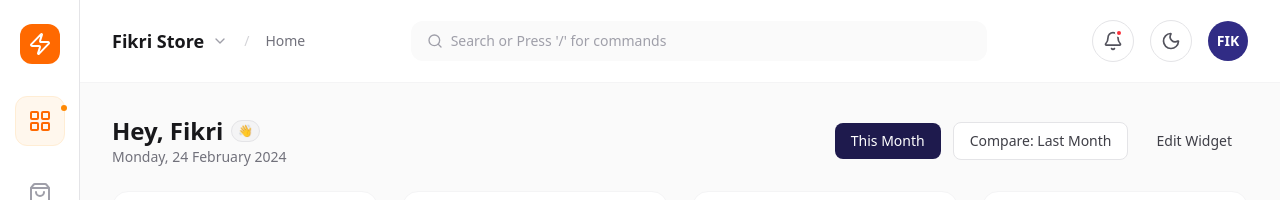
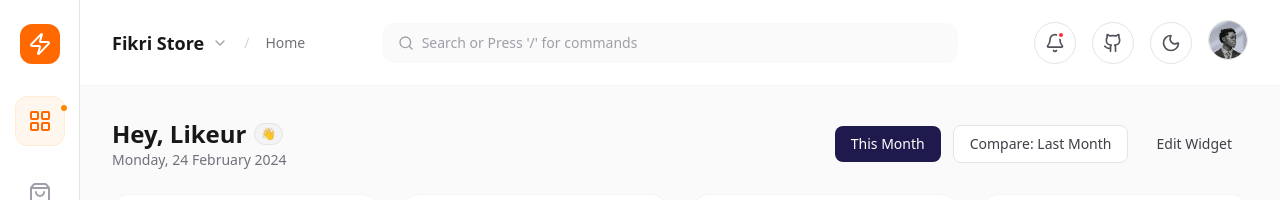
Before and after one commit to Likeur/shopy, a Vue app: page / in a window 1280 px wide. Shown: the top 200 px of the page. Built offline with nearby package versions, Linux system fonts and the light colour scheme; what vue3-apexcharts would draw is missing.

Commit message:
fixe darkmode issues

```diff
--- a/src/components/Dashboard.vue
+++ b/src/components/Dashboard.vue
@@ -139,7 +139,7 @@ const sessionsSeries = [
       <div class="flex items-center justify-between mb-6">
          <div>
             <h1 class="text-2xl font-bold text-zinc-900 dark:text-white flex items-center gap-2">
-               Hey, Fikri
+               Hey, Likeur
                <span class="text-xs text-zinc-400 bg-zinc-100 dark:bg-zinc-800 px-1.5 py-0.5 rounded-full border border-zinc-200 dark:border-zinc-700">👋</span>
             </h1>
             <p class="text-sm text-zinc-500 dark:text-zinc-400">Monday, 24 February 2024</p>
@@ -159,16 +159,16 @@ const sessionsSeries = [
 
       <div class="grid grid-cols-1 md:grid-cols-2 lg:grid-cols-4 gap-6">
         <StatCard title="Sales performance" value="$23,127" :trend="12" icon="sales">
-            <template #icon><BarChart2 class="w-4 h-4 text-zinc-600" /></template>
+            <template #icon><BarChart2 class="w-4 h-4 text-zinc-600 dark:text-zinc-300" /></template>
         </StatCard>
         <StatCard title="Total Sales" value="1,849" :trend="3" icon="dollar">
-            <template #icon><DollarSign class="w-4 h-4 text-zinc-600" /></template>
+            <template #icon><DollarSign class="w-4 h-4 text-zinc-600 dark:text-zinc-300" /></template>
         </StatCard>
          <StatCard title="Average Revenue" value="$15,239" :trend="8" icon="bag">
-            <template #icon><ShoppingBag class="w-4 h-4 text-zinc-600" /></template>
+            <template #icon><ShoppingBag class="w-4 h-4 text-zinc-600 dark:text-zinc-300" /></template>
         </StatCard>
          <StatCard title="Average Order" value="2,034" :trend="-3" icon="bag">
-            <template #icon><Package class="w-4 h-4 text-zinc-600" /></template>
+            <template #icon><Package class="w-4 h-4 text-zinc-600 dark:text-zinc-300" /></template>
         </StatCard>
       </div>
     </div>
--- a/src/components/Header.vue
+++ b/src/components/Header.vue
@@ -1,6 +1,6 @@
 <script setup>
 import { ref } from 'vue';
-import { Search, Bell, Moon, Sun, ChevronDown, User, Settings, LogOut, FileText, BadgeCheck, Menu } from 'lucide-vue-next';
+import { Search, Bell, Moon, Sun, ChevronDown, User, Settings, LogOut, FileText, BadgeCheck, Menu, Github } from 'lucide-vue-next';
 import { useDarkMode } from '../composables/useDarkMode';
 
 defineEmits(['toggle-menu']);
@@ -62,34 +62,43 @@ const toggleProfile = () => {
       <div class="relative">
         <button
             @click="toggleNotifications"
-            class="relative p-2.5 bg-white border border-zinc-200 rounded-full hover:bg-zinc-50 transition-colors"
+            class="relative p-2.5 bg-white dark:bg-zinc-800 border border-zinc-200 dark:border-zinc-700 rounded-full hover:bg-zinc-50 dark:hover:bg-zinc-700 transition-colors"
         >
-            <Bell class="w-5 h-5 text-zinc-600" />
-            <span class="absolute top-2 right-2.5 w-2 h-2 bg-red-500 border-2 border-white rounded-full"></span>
+            <Bell class="w-5 h-5 text-zinc-600 dark:text-zinc-300" />
+            <span class="absolute top-2 right-2.5 w-2 h-2 bg-red-500 border-2 border-white dark:border-zinc-800 rounded-full"></span>
         </button>
 
         <!-- Notification Dropdown -->
-        <div v-if="isNotificationsOpen" class="absolute right-0 top-14 w-80 bg-white border border-zinc-100 rounded-2xl shadow-xl z-50 overflow-hidden">
-            <div class="px-4 py-3 border-b border-zinc-50 flex justify-between items-center">
-                <h3 class="font-bold text-zinc-900">Notifications</h3>
+        <div v-if="isNotificationsOpen" class="absolute right-0 top-14 w-80 bg-white dark:bg-zinc-900 border border-zinc-100 dark:border-zinc-800 rounded-2xl shadow-xl z-50 overflow-hidden">
+            <div class="px-4 py-3 border-b border-zinc-50 dark:border-zinc-800 flex justify-between items-center">
+                <h3 class="font-bold text-zinc-900 dark:text-white">Notifications</h3>
                 <span class="text-xs text-orange-500 font-medium cursor-pointer">Mark all read</span>
             </div>
             <div class="max-h-[300px] overflow-y-auto">
-                <div v-for="notif in notifications" :key="notif.id" class="px-4 py-3 hover:bg-zinc-50 cursor-pointer border-b border-zinc-50 last:border-0">
+                <div v-for="notif in notifications" :key="notif.id" class="px-4 py-3 hover:bg-zinc-50 dark:hover:bg-zinc-800 cursor-pointer border-b border-zinc-50 dark:border-zinc-800 last:border-0">
                     <div class="flex items-start gap-3">
-                        <div class="mt-1 w-2 h-2 rounded-full shrink-0" :class="notif.isUnread ? 'bg-orange-500' : 'bg-zinc-300'"></div>
+                        <div class="mt-1 w-2 h-2 rounded-full shrink-0" :class="notif.isUnread ? 'bg-orange-500' : 'bg-zinc-300 dark:bg-zinc-600'"></div>
                         <div>
-                            <p class="text-sm text-zinc-800 font-medium line-clamp-1">{{ notif.title }}</p>
+                            <p class="text-sm text-zinc-800 dark:text-zinc-200 font-medium line-clamp-1">{{ notif.title }}</p>
                             <p class="text-xs text-zinc-400 mt-0.5">{{ notif.time }}</p>
                         </div>
                     </div>
                 </div>
             </div>
-            <div class="p-3 text-center border-t border-zinc-50">
-                <button class="text-xs font-semibold text-zinc-500 hover:text-zinc-900">View All Notifications</button>
+            <div class="p-3 text-center border-t border-zinc-50 dark:border-zinc-800">
+                <button class="text-xs font-semibold text-zinc-500 dark:text-zinc-400 hover:text-zinc-900 dark:hover:text-white">View All Notifications</button>
             </div>
         </div>
       </div>
+
+      <!-- GitHub Link -->
+      <a
+        href="https://github.com/Likeur"
+        target="_blank"
+        class="p-2.5 bg-white dark:bg-zinc-800 border border-zinc-200 dark:border-zinc-700 rounded-full hover:bg-zinc-50 dark:hover:bg-zinc-700 transition-colors"
+      >
+        <Github class="w-5 h-5 text-zinc-600 dark:text-zinc-300" />
+      </a>
 
       <!-- Dark Mode Toggle -->
       <button
@@ -102,35 +111,35 @@ const toggleProfile = () => {
 
       <!-- Profile -->
       <div class="relative">
-        <div
+        <button
             @click="toggleProfile"
-            class="w-10 h-10 rounded-full bg-indigo-900 flex items-center justify-center text-white font-bold text-sm cursor-pointer hover:ring-4 hover:ring-indigo-100 transition-all"
+            class="w-10 h-10 rounded-full border border-zinc-200 dark:border-zinc-700 overflow-hidden cursor-pointer hover:ring-4 hover:ring-indigo-100 dark:hover:ring-indigo-900 transition-all focus:outline-none"
         >
-            FIK
-        </div>
+            <img src="/like.png" alt="Profile" class="w-full h-full object-cover" />
+        </button>
 
         <!-- Profile Dropdown -->
-        <div v-if="isProfileOpen" class="absolute right-0 top-14 w-64 bg-white border border-zinc-100 rounded-2xl shadow-xl z-50 overflow-hidden">
-            <div class="p-4 border-b border-zinc-50 flex items-center gap-3">
-                <div class="w-10 h-10 rounded-full bg-indigo-900 flex items-center justify-center text-white font-bold text-sm">FIK</div>
+        <div v-if="isProfileOpen" class="absolute right-0 top-14 w-64 bg-white dark:bg-zinc-900 border border-zinc-100 dark:border-zinc-800 rounded-2xl shadow-xl z-50 overflow-hidden">
+            <div class="p-4 border-b border-zinc-50 dark:border-zinc-800 flex items-center gap-3">
+                <img src="/like.png" alt="Profile" class="w-10 h-10 rounded-full object-cover border border-zinc-200 dark:border-zinc-700" />
                 <div>
-                    <p class="text-sm font-bold text-zinc-900">Fikri Studio</p>
-                    <p class="text-xs text-zinc-500">Admin Account</p>
+                    <p class="text-sm font-bold text-zinc-900 dark:text-white">Likeur</p>
+                    <p class="text-xs text-zinc-500 dark:text-zinc-400">Admin Account</p>
                 </div>
             </div>
             <div class="p-2">
-                <button class="w-full flex items-center gap-3 px-3 py-2 text-sm text-zinc-600 hover:bg-zinc-50 rounded-lg transition-colors">
+                <button class="w-full flex items-center gap-3 px-3 py-2 text-sm text-zinc-600 dark:text-zinc-300 hover:bg-zinc-50 dark:hover:bg-zinc-800 rounded-lg transition-colors">
                     <User class="w-4 h-4" /> My Profile
                 </button>
-                <button class="w-full flex items-center gap-3 px-3 py-2 text-sm text-zinc-600 hover:bg-zinc-50 rounded-lg transition-colors">
+                <button class="w-full flex items-center gap-3 px-3 py-2 text-sm text-zinc-600 dark:text-zinc-300 hover:bg-zinc-50 dark:hover:bg-zinc-800 rounded-lg transition-colors">
                     <Settings class="w-4 h-4" /> Account Settings
                 </button>
-                 <button class="w-full flex items-center gap-3 px-3 py-2 text-sm text-zinc-600 hover:bg-zinc-50 rounded-lg transition-colors">
+                 <button class="w-full flex items-center gap-3 px-3 py-2 text-sm text-zinc-600 dark:text-zinc-300 hover:bg-zinc-50 dark:hover:bg-zinc-800 rounded-lg transition-colors">
                     <BadgeCheck class="w-4 h-4" /> Subscription
                 </button>
             </div>
-            <div class="p-2 border-t border-zinc-50">
-                <button class="w-full flex items-center gap-3 px-3 py-2 text-sm text-red-500 hover:bg-red-50 rounded-lg transition-colors">
+            <div class="p-2 border-t border-zinc-50 dark:border-zinc-800">
+                <button class="w-full flex items-center gap-3 px-3 py-2 text-sm text-red-500 hover:bg-red-50 dark:hover:bg-red-900/10 rounded-lg transition-colors">
                     <LogOut class="w-4 h-4" /> Sign Out
                 </button>
             </div>
```
Also changed, not shown: public/github_icon.svg (added), public/like.png (added).
